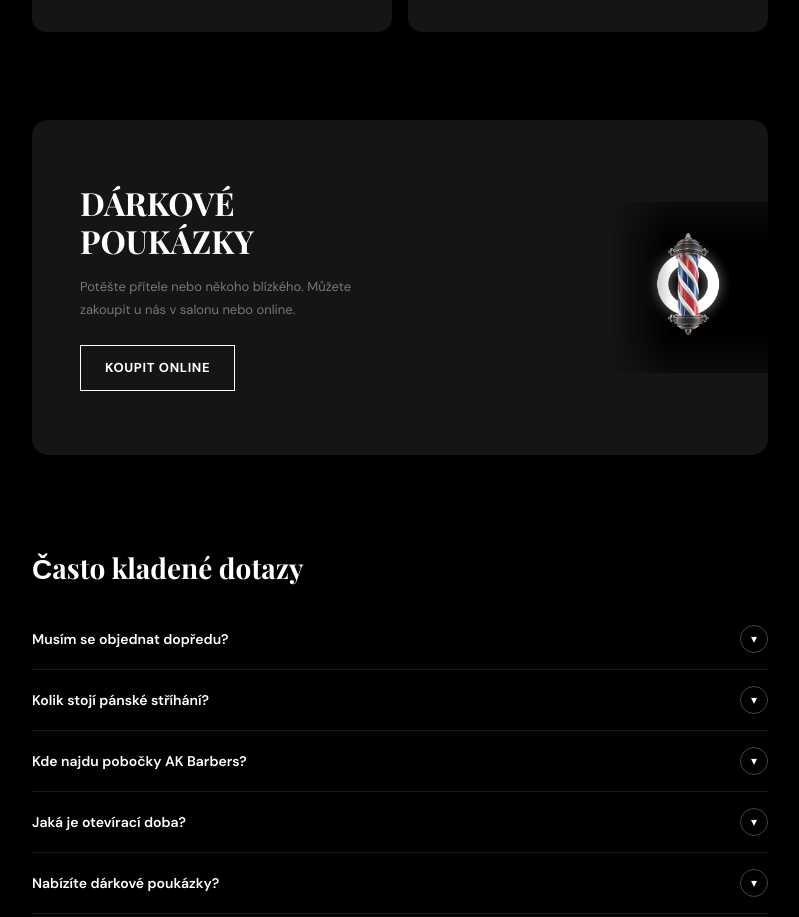
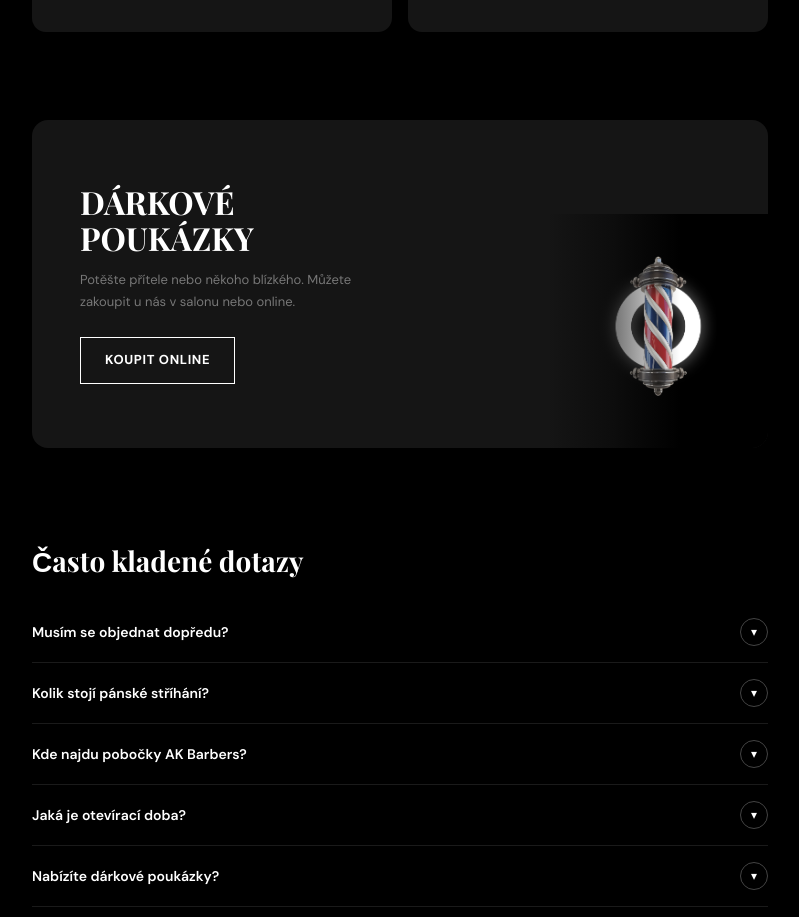
Before and after one commit to weblyxinfo-cmyk/akbarber-web, a Next.js app: page / in a window 1280 px wide. Shown: the part 2425-3342 px from the top of the page, without its empty margins (240-1039 px from the left). Built offline with nearby package versions, Linux system fonts and the light colour scheme; a web font is replaced by a local one.

Commit message:
Fix vouchers section: keep barber pole image with smooth gradient fade
Co-Authored-By: Claude Opus 4.6 <noreply@anthropic.com>

```diff
--- a/src/components/sections/Vouchers.tsx
+++ b/src/components/sections/Vouchers.tsx
@@ -6,16 +6,16 @@ export function Vouchers() {
     <section className="py-12" id="vouchers">
       <div className="container">
         <div className="relative overflow-hidden rounded-2xl bg-bg-card">
-          <div className="flex items-center">
+          <div className="flex min-h-[280px] items-center">
             {/* Left: Text content */}
-            <div className="flex-1 px-8 py-14 sm:px-12 sm:py-16">
-              <h2 className="mb-4 font-[family-name:var(--font-playfair)] text-[28px] font-bold uppercase leading-[1.2] sm:text-[32px]">
+            <div className="relative z-10 flex-1 px-8 py-14 sm:px-12 sm:py-16">
+              <h2 className="mb-3 font-[family-name:var(--font-playfair)] text-[28px] font-bold uppercase leading-[1.15] sm:text-[32px]">
                 Dárkové
                 <br />
                 poukázky
               </h2>
               <p className="mb-6 max-w-[320px] text-[13px] leading-[1.7] text-gray">
-                Potěšte přítele nebo někoho blízkého. Můžete zakoupit u nás
+                Potěšte přítele nebo někoho blízkého. Můžete zakoupit u&nbsp;nás
                 v&nbsp;salonu nebo online.
               </p>
               <a
@@ -28,20 +28,20 @@ export function Vouchers() {
               </a>
             </div>
 
-            {/* Right: Barber pole image with fade */}
-            <div className="relative hidden shrink-0 sm:block" style={{ width: 160, height: 240 }}>
+            {/* Right: Barber pole image with smooth fade */}
+            <div className="absolute bottom-0 right-0 top-0 hidden w-[220px] sm:block">
               <div
                 className="absolute inset-0 z-10"
                 style={{
-                  background: "linear-gradient(to right, #151515 0%, transparent 40%), linear-gradient(to top, #151515 0%, transparent 30%), linear-gradient(to bottom, #151515 0%, transparent 30%)",
+                  background: "linear-gradient(to right, #151515 0%, rgba(21,21,21,0.6) 30%, transparent 60%)",
                 }}
               />
               <Image
                 src="/images/barber-pole.png"
                 alt="Dárkové poukázky"
-                width={160}
-                height={320}
-                className="h-full w-full object-contain"
+                width={220}
+                height={400}
+                className="h-full w-full object-contain object-right-bottom"
               />
             </div>
           </div>
```
